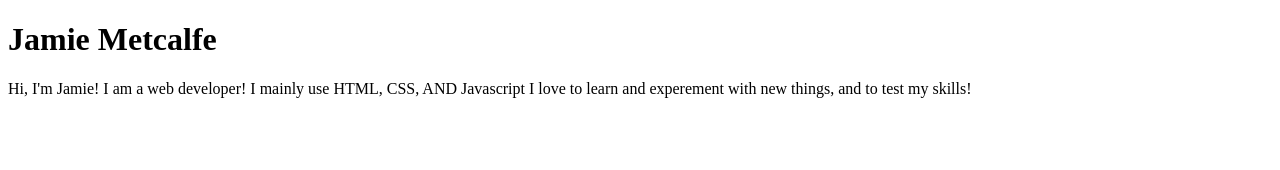
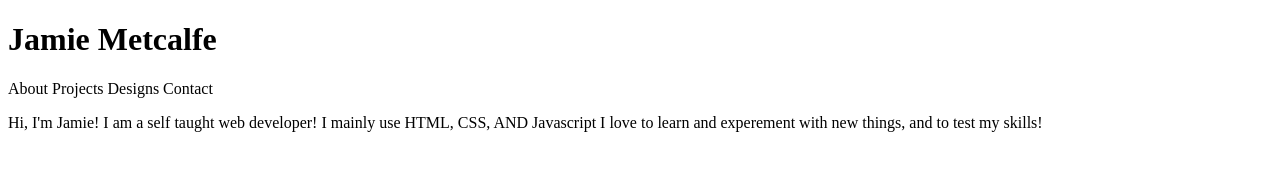
Before and after one commit to jamiemetcalfe18/Portfoliov1, a plain HTML site: page index.html in a window 1280 px wide. Drawn offline with Linux system fonts and the light colour scheme.

```diff
--- a/index.html
+++ b/index.html
@@ -9,9 +9,15 @@
   <body>
     <!-- nav bar and title -->
     <h1>Jamie Metcalfe</h1>
-      <nav></nav>
+      <nav>About
+           Projects
+           Designs
+           Contact</nav>
     <!-- intro and image -->
-      <p>Hi, I'm Jamie! I am a web developer! I mainly use HTML, CSS, AND Javascript I love to learn and experement with new things, and to test my skills!</p>
+      <p>Hi, I'm Jamie! I am a self taught web developer! I mainly use HTML, CSS, AND Javascript I love to learn and experement with new things, and to test my skills!</p>
+      <img></img>
+
+
 
     <script src="script.js"></script>
   </body>
```
Also changed, not shown: template.html (+8 -3 lines), 1 other file.
